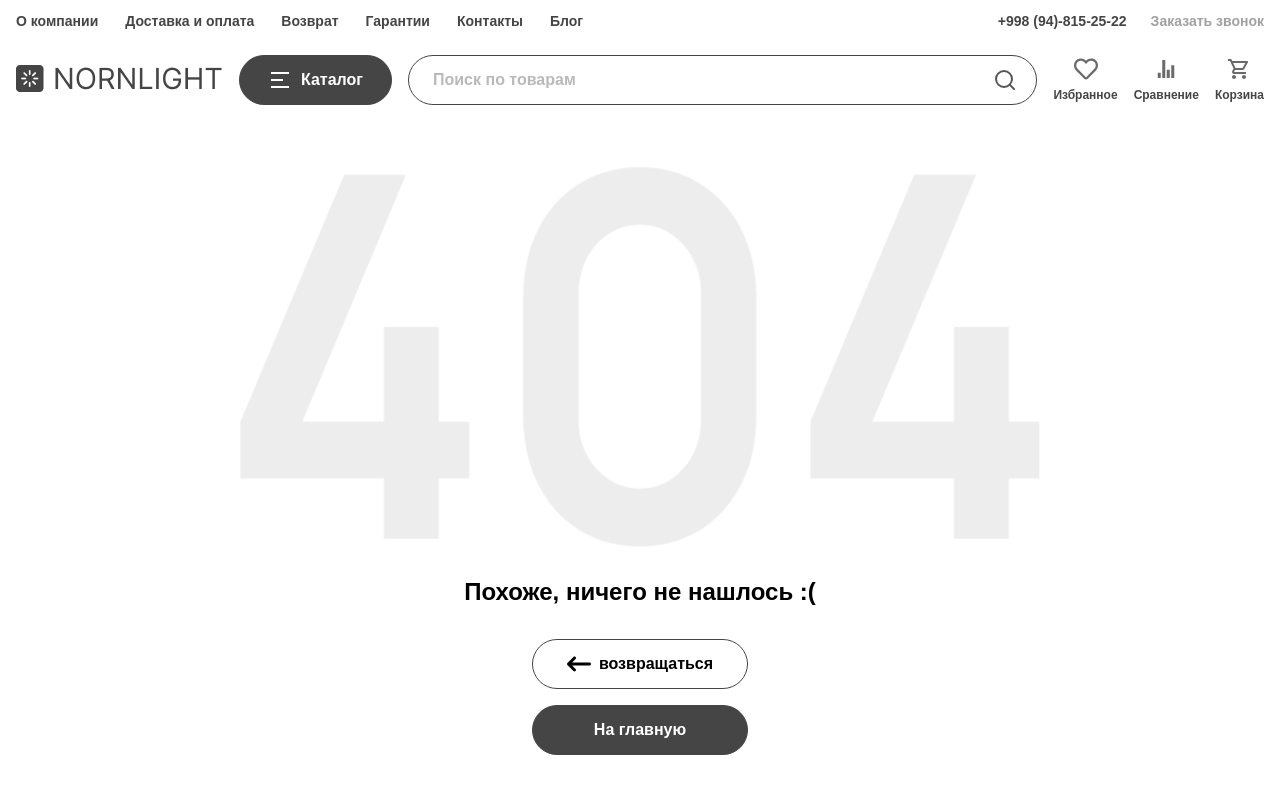
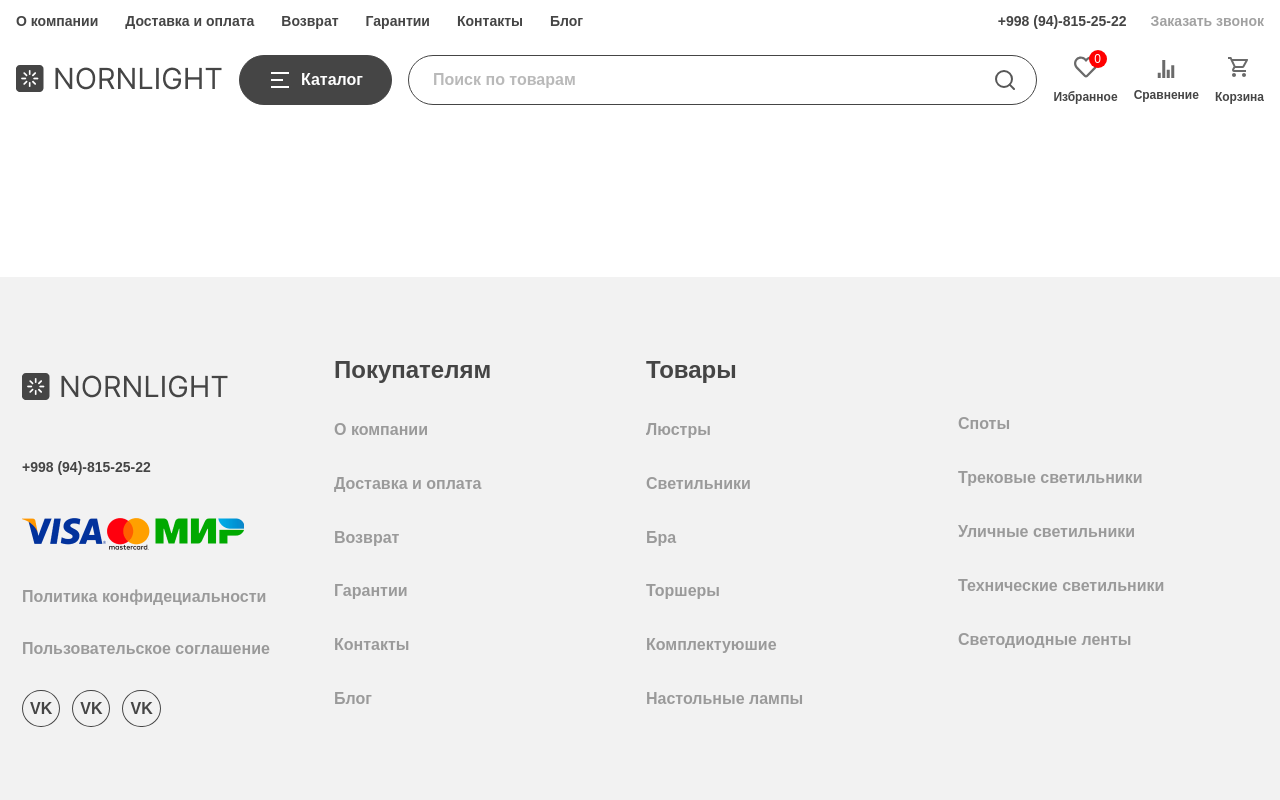
Before and after one commit to Javohir-alimovvv/react-lesson007-8, a React (Vite) app: page /wishlist in a window 1280 px wide. Shown: the top 800 px of the page. Built offline with nearby package versions, Linux system fonts and the light colour scheme.

Commit message:
wishlist

```diff
--- a/src/components/category/Category.scss
+++ b/src/components/category/Category.scss
@@ -52,8 +52,7 @@
             justify-content: space-between;
 
             &:hover {
-                opacity: .5;
-                // cursor: pointer;
+                background: #adabab;
             }
 
             .category__bottom__left__gr {
--- a/src/components/header/Header.jsx
+++ b/src/components/header/Header.jsx
@@ -8,11 +8,13 @@ import { IoMdStats } from "react-icons/io";
 import { MdOutlineShoppingCart } from "react-icons/md";
 import { HiOutlineMenuAlt3 } from "react-icons/hi";
 import React, { memo, useState } from 'react';
+import { useStateValue } from "../../context";
 
 
 const Header = () => {
 
     const [isSidebarOpen, setIsSidebarOpen] = useState(false);
+    const [stite, despath] = useStateValue()
 
     const toggleSidebar = () => {
         setIsSidebarOpen(!isSidebarOpen);
@@ -35,7 +37,7 @@ const Header = () => {
                         </ul>
                         <nav className='navbar'>
                             <a className='nav__tel' href="tel:+998948152522"><span>+998 (94)-815-25-22</span></a>
-                            <button className='nav__btn'>Заказать звонок</button>
+                            <Link><button className='nav__btn'>Заказать звонок</button></Link>
                         </nav>
                     </div>
                 </div>
@@ -49,7 +51,10 @@ const Header = () => {
                             <button className='btn__search'><FiSearch /></button>
                         </form>
                         <div className='icons__group'>
-                            <FaRegHeart className='icon__group__icons' />
+                            <div className="heart__counter__box">
+                                <Link to={"/wishlist"}><FaRegHeart className='icon__group__icons__heart' /></Link>
+                                <p className="heart__counter__box__count">{stite.countwish}</p>
+                            </div>
                             <p className='icon__group__text'>Избранное</p>
                         </div>
                         <div className='icons__group'>
@@ -57,7 +62,7 @@ const Header = () => {
                             <p className='icon__group__text'>Сравнение</p>
                         </div>
                         <div className='icons__group'>
-                            <MdOutlineShoppingCart className='icon__group__icons' />
+                            <Link><MdOutlineShoppingCart className='icon__group__icons__shop' /></Link>
                             <p className='icon__group__text'>Корзина</p>
                         </div>
                     </div>
--- a/src/components/header/Header.scss
+++ b/src/components/header/Header.scss
@@ -163,6 +163,51 @@
 
             &:hover {
                 color: #f4a615;
+            }
+        }
+
+        .heart__counter__box {
+            position: relative;
+
+            .icon__group__icons__heart {
+                font-size: 24px;
+                color: #454545;
+                opacity: .8;
+                cursor: pointer;
+
+                &:hover {
+                    color: red;
+                }
+            }
+
+            .heart__counter__box__count {
+                position: absolute;
+                z-index: 11;
+                top: -5px;
+                right: 0;
+                left: 15px;
+                width: 18px;
+                height: 18px;
+                color: white;
+                display: flex;
+                align-items: center;
+                justify-content: center;
+                background: red;
+                border-radius: 50%;
+                // padding: 4px;
+                font-size: 12px;
+                text-align: center;
+            }
+        }
+
+        .icon__group__icons__shop {
+            font-size: 24px;
+            color: #454545;
+            opacity: .8;
+            cursor: pointer;
+
+            &:hover {
+                color: green;
             }
         }
 
--- /dev/null
+++ b/src/components/product/Product.jsx
@@ -0,0 +1,66 @@
+import React from 'react'
+import { useStateValue } from "../../context";
+import { useEffect, useState } from "react"
+import { FaArrowRightLong } from "react-icons/fa6";
+
+import { FaRegHeart } from "react-icons/fa";
+import { MdOutlineShoppingCart } from "react-icons/md";
+import { FaHeart } from "react-icons/fa6";
+import { MdShoppingCart } from "react-icons/md";
+import "./Product.scss"
+
+import Modul from '../modul/Modul';
+
+const Product = ({ data }) => {
+    const [show, setShow] = useState(false)
+    const [selectedCard, setSelectedCard] = useState(null);
+    const [state, dispatch] = useStateValue()
+
+    const handleCardClick = (id) => {
+        const card = data.find(item => item.id === id);
+        setSelectedCard(card);
+    };
+
+    const yorilgich = data?.map((pro) => (
+        <div key={pro.id} className='category__bottom__card'>
+            <div className='category__bottom__left__gr'>
+                <h3 className='category__bottom__text'>{pro.title}</h3>
+                <div className="category__icons">
+                    <button className='category__bottom__btn'>{pro.price} ₽ <FaArrowRightLong /></button>
+
+                    <button onClick={() => dispatch({ type: "ADD_WIShLIST", payload: pro })} className="heart__icon__btn">
+                        {state.wishlist?.some(p => p.id === pro.id) ? <FaHeart className='heard__ternory__icon' /> : <FaRegHeart />}
+                    </button>
+
+
+                    <button className="shop__icon__btn"><MdOutlineShoppingCart /></button>
+                    {/* <MdShoppingCart /> */}
+                </div>
+            </div>
+            <div className='category__bottom__img__box'>
+                <img onClick={() => handleCardClick(pro.id)} className='category__bottom__img' src={pro.url} alt="" />
+            </div>
+        </div>
+    ))
+
+    return (
+        <>
+
+
+            <div className='category__bottom'>
+                {
+                    yorilgich
+                }
+            </div>
+            {selectedCard && (
+                <Modul
+                    data={selectedCard}
+                    onClose={() => setSelectedCard(null)}
+                />
+            )}
+
+        </>
+    )
+}
+
+export default Product
--- /dev/null
+++ b/src/components/product/Product.scss
@@ -0,0 +1,32 @@
+.category__icons {
+    display: flex;
+    align-items: center;
+    gap: 5px;
+
+    .heart__icon__btn {
+        background: none;
+        border: none;
+        width: 40px;
+        height: 40px;
+        font-size: 24px;
+
+        &:hover {
+            color: red;
+        }
+        .heard__ternory__icon{
+            color: red;
+        }
+    }
+
+    .shop__icon__btn {
+        background: none;
+        border: none;
+        width: 40px;
+        height: 40px;
+        font-size: 24px;
+
+        &:hover {
+            color: green;
+        }
+    }
+}
--- a/src/context/reducer.js
+++ b/src/context/reducer.js
@@ -1,11 +1,25 @@
 export const initialState = {
-    count: 1
+    count: 1,
+    wishlist: [],
+    countwish: 0,
+    card: []
 }
 export const reducer = (state, action) => {
     switch (action.type) {
+        case "ADD_WIShLIST":
+            let index = state.wishlist.findIndex(pro => pro.id === action.payload.id)
+            if (index < 0) {
+                return { ...state, wishlist: [...state.wishlist, action.payload] }
+            } else {
+                return { ...state, wishlist: state.wishlist.filter(pro => pro.id !== action.payload.id) }
+            }
         case "INC":
             return { ...state, count: state.count + 1 }
         case "DEC":
+            return { ...state, count: state.count - 1 }
+        case "INC_WISHLIST":
+            return { ...state, count: state.count + 1 }
+        case "DEC_WISHLIST":
             return { ...state, count: state.count - 1 }
         default:
             return state
--- a/src/pages/catalog/Catalog.jsx
+++ b/src/pages/catalog/Catalog.jsx
@@ -14,35 +14,17 @@ import { BsArrowUpRight } from "react-icons/bs";
 
 import axios from "../../api";
 import { useFetch } from "../../hooks/useFetch"
-import Modul from "../../components/modul/Modul";
+import Product from "../../components/product/Product";
+
+
 
 const Catalog = () => {
   const { data } = useFetch(`/products`)
-  const [show, setShow] = useState(false)
-  const [selectedCard, setSelectedCard] = useState(null);
 
 
   useEffect(() => {
     window.scrollTo(0, 0)
   }, [])
-
-  const handleCardClick = (id) => {
-    const card = data.find(item => item.id === id);
-    setSelectedCard(card);
-  };
-
-
-  const yorilgich = data?.map((pro) => (
-    <div key={pro.id}  onClick={() => handleCardClick(pro.id)} className='category__bottom__card'>
-      <div className='category__bottom__left__gr'>
-        <h3 className='category__bottom__text'>{pro.title}</h3>
-        <button className='category__bottom__btn'>{pro.price} ₽ <FaArrowRightLong /></button>
-      </div>
-      <div className='category__bottom__img__box'>
-        <img className='category__bottom__img' src={pro.url} alt="" />
-      </div>
-    </div>
-  ))
 
   return (
     <>
@@ -53,17 +35,7 @@ const Catalog = () => {
             <h3 className='category__top__text'>Каталог</h3>
             <button className='category__top__btn'>Весь каталог <FaArrowRightLong /></button>
           </div>
-          <div className='category__bottom'>
-            {
-              yorilgich
-            }
-          </div>
-          {selectedCard && (
-            <Modul
-              data={selectedCard}
-              onClose={() => setSelectedCard(null)}
-            />
-          )}
+          <Product data={data} />
         </div>
       </div>
       <div className="container">
--- a/src/pages/detail/Detail.jsx
+++ b/src/pages/detail/Detail.jsx
@@ -14,7 +14,6 @@ const Detail = () => {
   const { data } = useFetch(`/products/${id}`)
 
   const [stite, despath] = useStateValue()
-  console.log(stite);
 
 
   useEffect(() => {
--- /dev/null
+++ b/src/pages/layout/Layout.jsx
@@ -0,0 +1,21 @@
+import React from 'react'
+import Header from '../../components/header/Header'
+import Footer from '../../components/footer/Footer'
+import { Outlet } from 'react-router-dom'
+
+
+const Layout = () => {
+    return (
+        <>
+
+            <Header />
+
+            <Outlet />
+
+            <Footer />
+
+        </>
+    )
+}
+
+export default Layout
--- /dev/null
+++ b/src/pages/wishlist/Wishlist.jsx
@@ -0,0 +1,33 @@
+import React from 'react'
+import { useStateValue } from '../../context'
+import Product from '../../components/product/Product';
+import { FaArrowRightLong } from "react-icons/fa6";
+import like from "../../assets/images/emptywishlist.png"
+
+
+const Wishlist = () => {
+    const [state, dispatch] = useStateValue()
+    console.log(state.wishlist.lenght);
+
+
+    return (
+        <>
+
+            <div className="container">
+                <div className="category">
+                    {
+                        state.wishlist.lenght === 0 ?
+                            <div>
+                                <img src={like} alt="" />
+                            </div>
+                            :
+                            <Product data={state.wishlist} />
+                    }
+                </div>
+            </div>
+
+        </>
+    )
+}
+
+export default Wishlist
--- a/src/routes/Routes.jsx
+++ b/src/routes/Routes.jsx
@@ -1,8 +1,6 @@
 import React from 'react'
 import { Routes, Route } from 'react-router-dom'
 import Home from '../pages/home/Home'
-import Header from '../components/header/Header'
-import Footer from '../components/footer/Footer'
 import About from '../pages/about/About'
 import Yetkazish from '../pages/yetkazish/Yetkazish'
 import Return from '../pages/return/Return'
@@ -12,14 +10,16 @@ import Blog from '../pages/blog/Blog'
 import Catalog from '../pages/catalog/Catalog'
 import Errorlar from '../pages/errorlar/Errorlar'
 import Detail from '../pages/detail/Detail'
+import Layout from '../pages/layout/Layout'
+import Wishlist from '../pages/wishlist/Wishlist'
 
 
 const Routesone = () => {
   return (
     <>
-      <Header />
 
       <Routes>
+        <Route path='/' element={<Layout />}>
           <Route path='/' element={<Home />} />
           <Route path='/about' element={<About />} />
           <Route path='/yetkazish' element={<Yetkazish />} />
@@ -29,12 +29,13 @@ const Routesone = () => {
           <Route path='/blog' element={<Blog />} />
           <Route path='/catalog' element={<Catalog />} />
           <Route path='/product/:id' element={<Detail />} />
+          <Route path='/wishlist' element={<Wishlist />} />
+        </Route>
         <Route path='*' element={<Errorlar />} />
       </Routes>
 
 
 
-      <Footer />
     </>
   )
 }
```
Also changed, not shown: src/assets/images/emptywishlist.png (added). Lines whose indentation alone changed are shown as unchanged.
